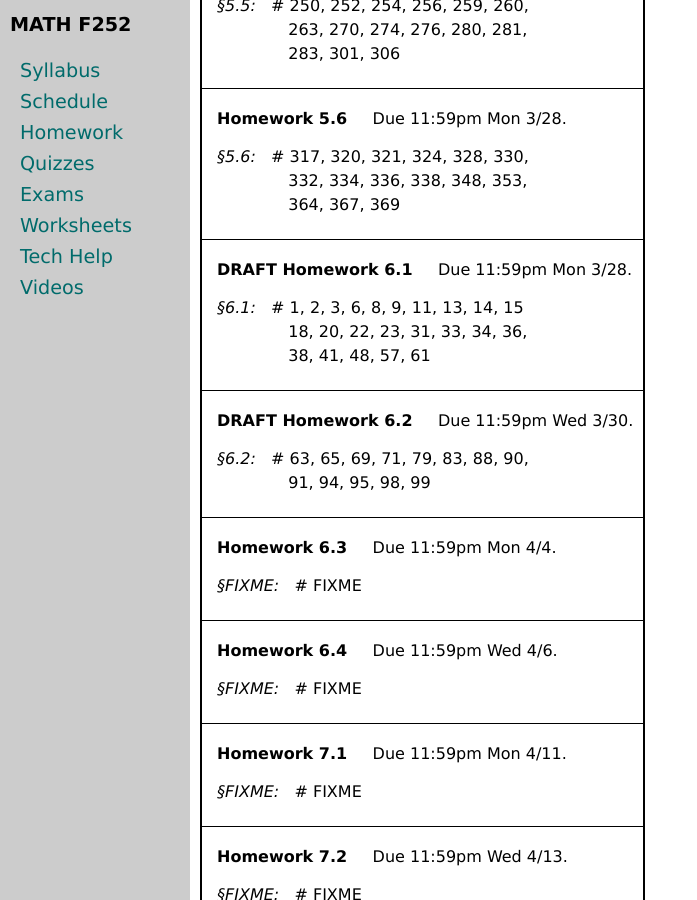
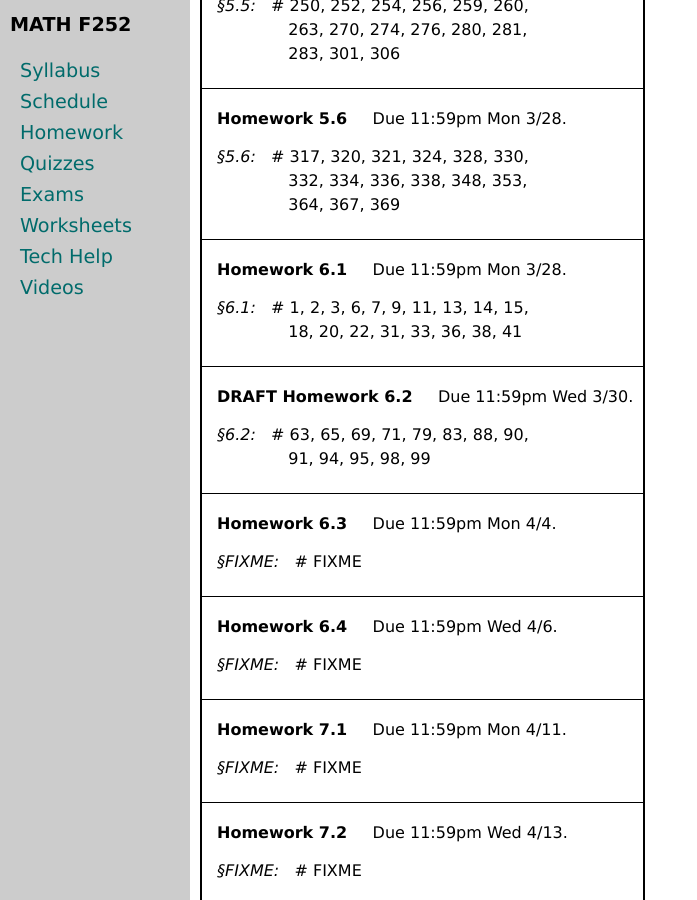
Before and after one commit to uaf-math/calc2, a Jekyll site: the page built from homework.md, in a window 1280 px wide and 900 px high, scrolled down 3249 px. Shown: the whole window, without its empty margins (0-697 px from the left). Built offline with Jekyll 4.4.1, drawn with Linux system fonts in a browser that asks for light colours.

Commit message:
Finalize Homework 6.1.

```diff
--- a/_data/homework.yml
+++ b/_data/homework.yml
@@ -137,13 +137,12 @@ homework:
     problems: 317, 320, 321, 324, 328, 330,
     cont: 332, 334, 336, 338, 348, 353,
     contcont: 364, 367, 369
-- name: DRAFT Homework 6.1
+- name: Homework 6.1
   due: 11:59pm Mon 3/28
   sections:
   - section: 6.1
-    problems: 1, 2, 3, 6, 8, 9, 11, 13, 14, 15
-    cont: 18, 20, 22, 23, 31, 33, 34, 36,
-    contcont: 38, 41, 48, 57, 61
+    problems: 1, 2, 3, 6, 7, 9, 11, 13, 14, 15,
+    cont: 18, 20, 22, 31, 33, 36, 38, 41
 - name: DRAFT Homework 6.2
   due: 11:59pm Wed 3/30
   sections:
```
